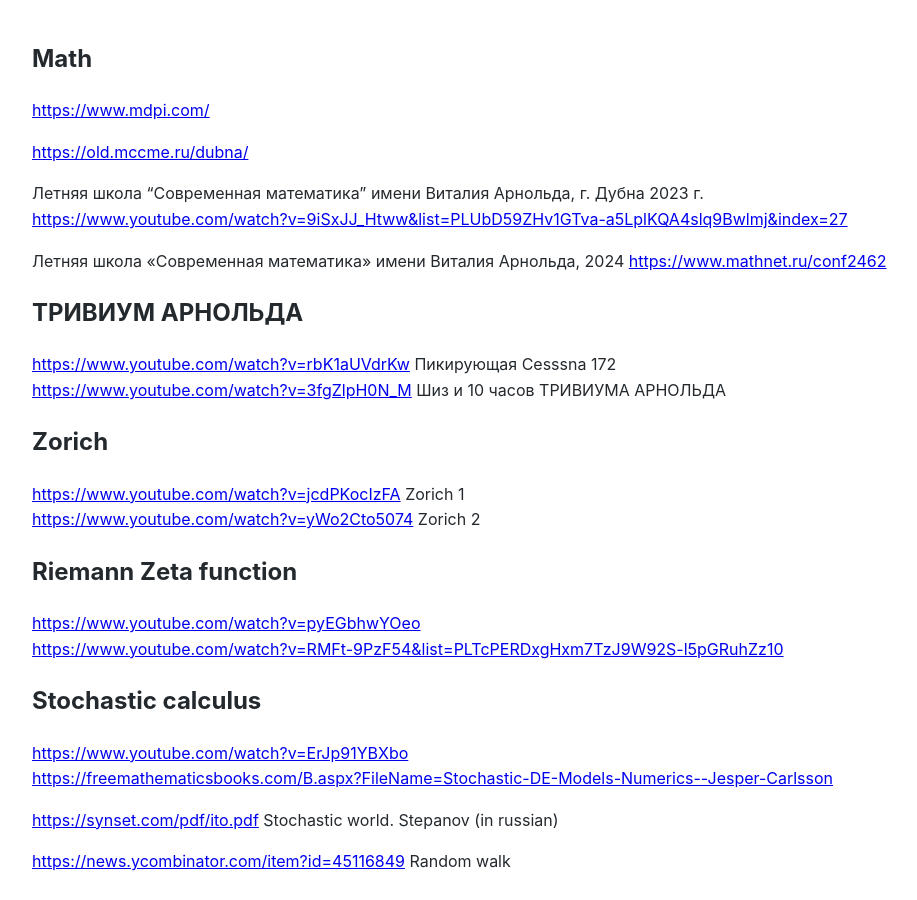
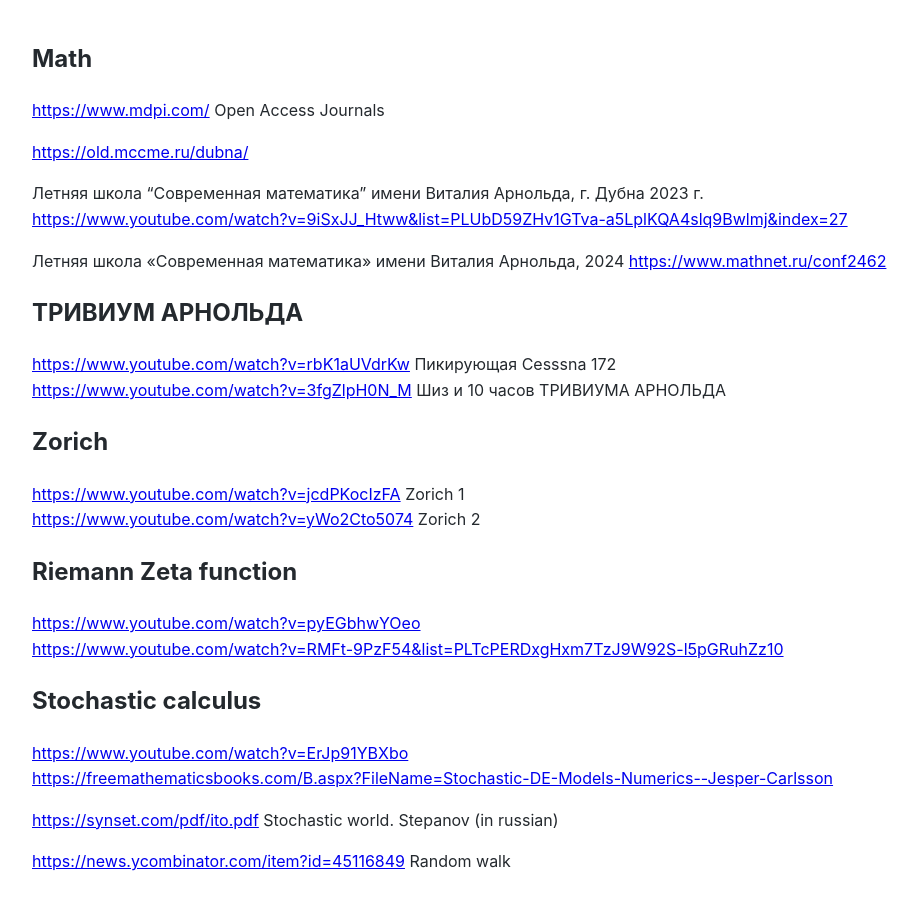
Before and after one commit to Michael-Lubinsky/michael-lubinsky.github.com, a Jekyll site: the page built from math/math.md, in a window 1280 px wide and 900 px high. Shown: the whole window, without its empty margins (158-1075 px from the left). Built offline with Jekyll 4.4.1, drawn with Linux system fonts in a browser that asks for light colours; our own code applies the rules of GitHub Pages for plain Markdown files.

Commit message:
Update math.md

```diff
--- a/math/math.md
+++ b/math/math.md
@@ -1,6 +1,6 @@
 ## Math
 
-<https://www.mdpi.com/>
+<https://www.mdpi.com/>  Open Access Journals
 
 <https://old.mccme.ru/dubna/>
 
```
